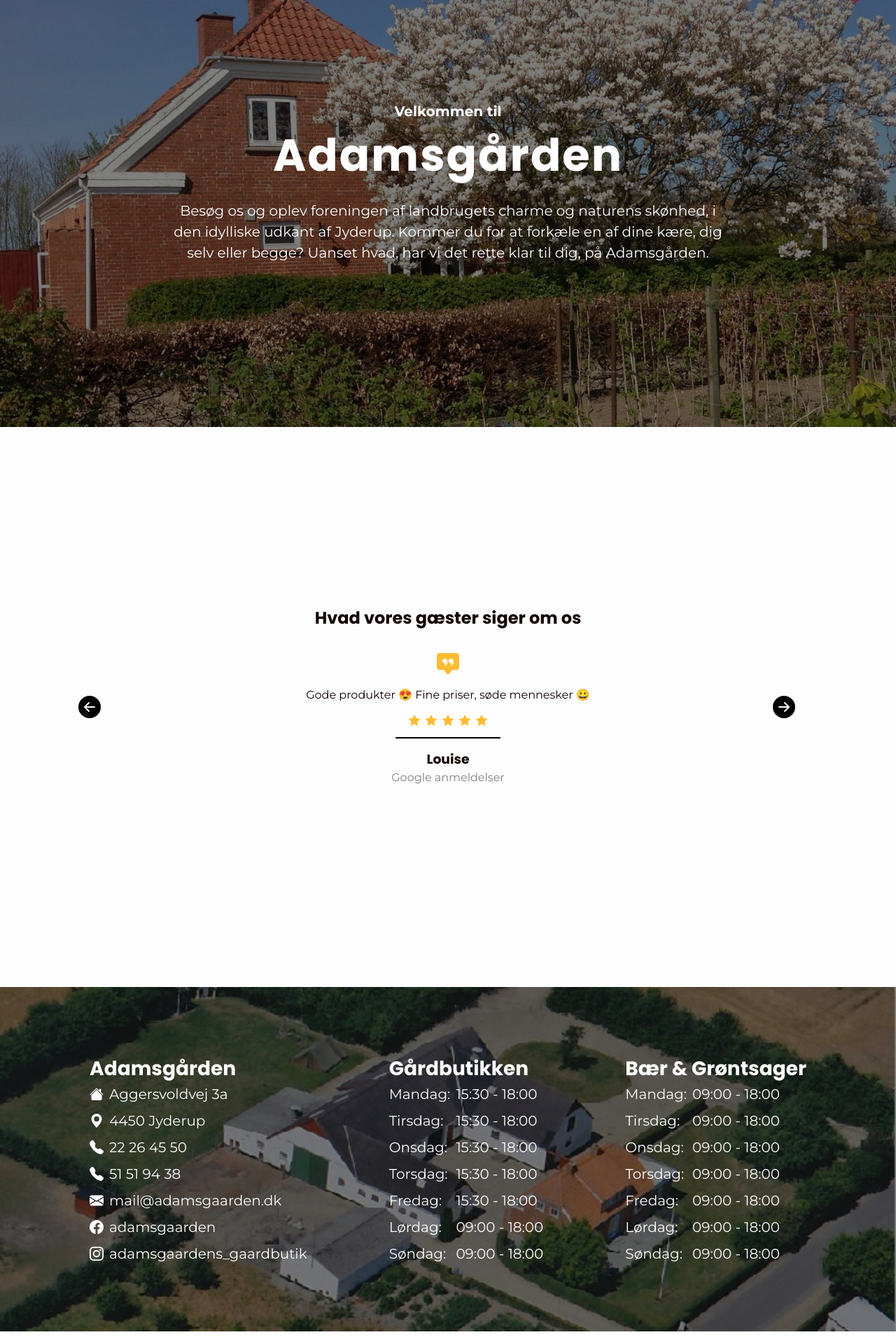
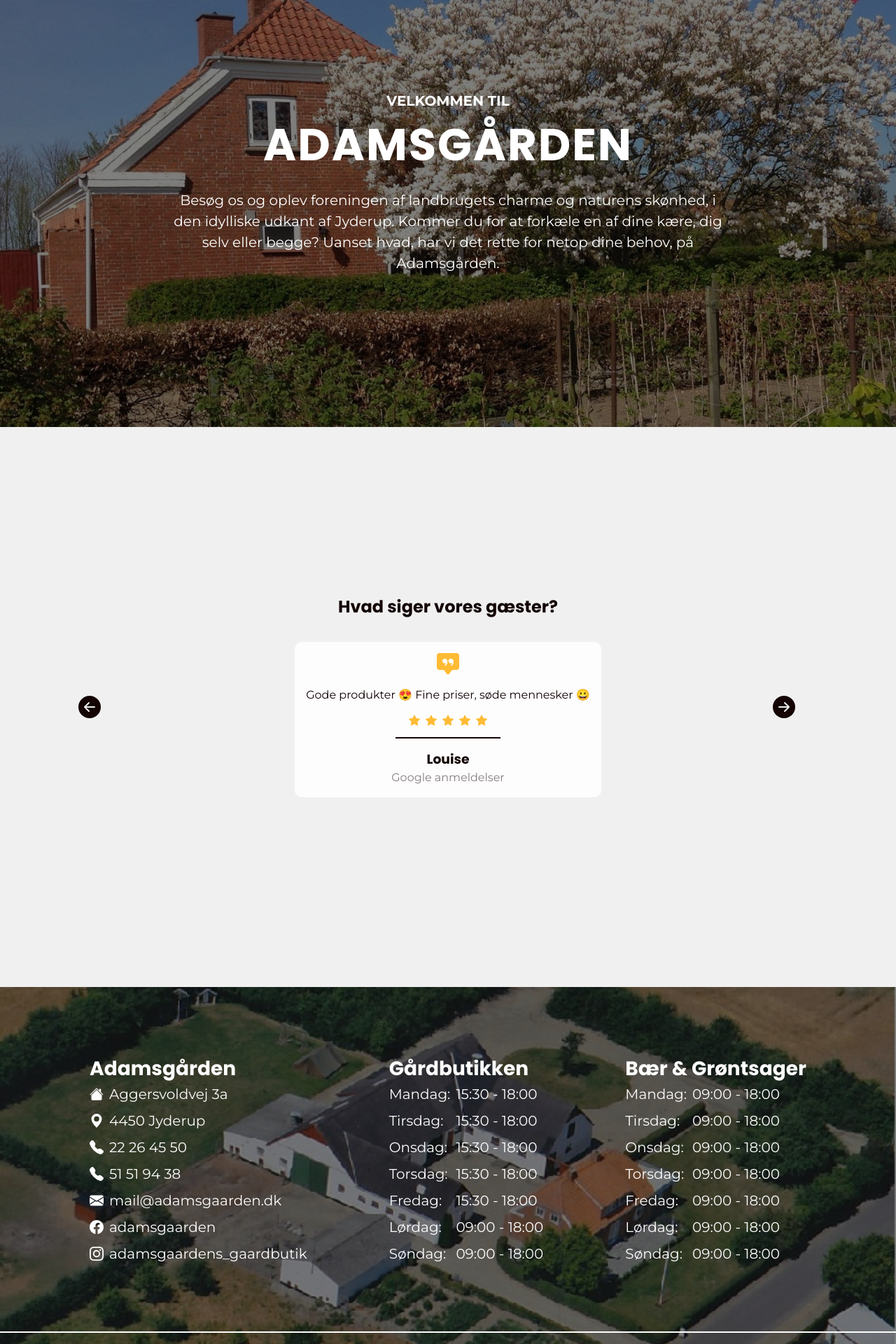
Before and after one commit to chri44nj/adamsgaarden, a Next.js app: page / in a window 1280 px wide. Shown: the part 190-2110 px from the top of the page at 70% size. Built offline with nearby package versions, Linux system fonts and the light colour scheme; a web font is replaced by a local one.

Commit message:
breakline added til footer

```diff
--- a/src/app/components/Footer.jsx
+++ b/src/app/components/Footer.jsx
@@ -7,7 +7,8 @@ import styles from "../styles/Footer.module.css";
 
 function Footer() {
   return (
-    <footer className={styles.footer}>
+    <footer className={styles.footerContainer}>
+      <section className={styles.footer}>
         <article>
           <h2>Adamsgården</h2>
           <div className="flex-column">
@@ -102,6 +103,8 @@ function Footer() {
             </div>
           </div>
         </article>
+      </section>
+      <div className={styles.breakLine}></div>
       <img className={styles.footerBackgroundImage} src="/pics/droneshot.png" alt="droneshot" />
     </footer>
   );
--- a/src/app/components/Header.jsx
+++ b/src/app/components/Header.jsx
@@ -52,10 +52,10 @@ function Header() {
         <img className={styles.logo} src="/pics/logo-transparent.png" alt="logo" />
       </Link>
       <nav className={`${styles.headerNavigation} ${menuOpen ? styles.open : ""}`}>
-        <Link href="/pages/shop" onClick={handleCloseMenu}>
+        <Link href="/pages/gaardbutik" onClick={handleCloseMenu}>
           Gårdbutik
         </Link>
-        <Link href="/pages/aboutus" onClick={handleCloseMenu}>
+        <Link href="/pages/om-os" onClick={handleCloseMenu}>
           Om os
         </Link>
       </nav>
--- a/src/app/page.jsx
+++ b/src/app/page.jsx
@@ -13,20 +13,20 @@ export default function Home() {
       <section className={styles.hero}>
         <p>Velkommen til</p>
         <h1>Adamsgården</h1>
-        <p>Besøg os og oplev foreningen af landbrugets charme og naturens skønhed, i den idylliske udkant af Jyderup. Kommer du for at forkæle en af dine kære, dig selv eller begge? Uanset hvad, har vi det rette klar til dig, på Adamsgården.</p>
+        <p>Besøg os og oplev foreningen af landbrugets charme og naturens skønhed, i den idylliske udkant af Jyderup. Kommer du for at forkæle en af dine kære, dig selv eller begge? Uanset hvad, har vi det rette for netop dine behov, på Adamsgården.</p>
         <img className={styles.heroBackground} src="/pics/gaard.jpg" alt="gaard" />
       </section>
       <section className={styles.testimonals}>
-        <h2>Hvad vores gæster siger om os</h2>
+        <h2>Hvad siger vores gæster?</h2>
         <Testimonial></Testimonial>
         <div className="flex-row">
           <div className={styles.leftButton}>
-            <svg xmlns="http://www.w3.org/2000/svg" width="32" height="32" fill="currentColor" class="bi bi-arrow-left-circle-fill" viewBox="0 0 16 16">
+            <svg xmlns="http://www.w3.org/2000/svg" width="32" height="32" fill="#130303" class="bi bi-arrow-left-circle-fill" viewBox="0 0 16 16">
               <path d="M8 0a8 8 0 1 0 0 16A8 8 0 0 0 8 0zm3.5 7.5a.5.5 0 0 1 0 1H5.707l2.147 2.146a.5.5 0 0 1-.708.708l-3-3a.5.5 0 0 1 0-.708l3-3a.5.5 0 1 1 .708.708L5.707 7.5H11.5z" />
             </svg>
           </div>
           <div className={styles.rightButton}>
-            <svg xmlns="http://www.w3.org/2000/svg" width="32" height="32" fill="currentColor" class="bi bi-arrow-right-circle-fill" viewBox="0 0 16 16">
+            <svg xmlns="http://www.w3.org/2000/svg" width="32" height="32" fill="#130303" class="bi bi-arrow-right-circle-fill" viewBox="0 0 16 16">
               <path d="M8 0a8 8 0 1 1 0 16A8 8 0 0 1 8 0zM4.5 7.5a.5.5 0 0 0 0 1h5.793l-2.147 2.146a.5.5 0 0 0 .708.708l3-3a.5.5 0 0 0 0-.708l-3-3a.5.5 0 1 0-.708.708L10.293 7.5H4.5z" />
             </svg>
           </div>
--- a/src/app/page.module.css
+++ b/src/app/page.module.css
@@ -15,6 +15,7 @@
   font-size: 2.5rem;
   margin-bottom: 1rem;
   letter-spacing: 2px;
+  text-transform: uppercase;
 }
 
 .hero p {
@@ -24,6 +25,7 @@
 .hero p:first-of-type {
   font-weight: bold;
   padding-top: 80px;
+  text-transform: uppercase;
 }
 
 .hero * {
@@ -51,7 +53,7 @@
   align-items: center;
   text-align: center;
   gap: 2rem;
-  background-color: var(--background-color);
+  background-color: var(--background-color-alt);
 }
 
 .leftButton:hover,
--- a/src/app/pages/shop/Shop.module.css
+++ b/src/app/pages/gaardbutik/Shop.module.css
@@ -12,14 +12,11 @@
 .hero h1 {
   font-size: 2.5rem;
   letter-spacing: 2px;
+  text-transform: uppercase;
 }
 
 .hero p {
   font-size: var(--font-small);
-}
-
-.hero p:first-of-type {
-  font-weight: bold;
 }
 
 .hero * {
--- a/src/app/pages/aboutus/Aboutus.module.css
+++ b/src/app/pages/om-os/Aboutus.module.css
@@ -12,14 +12,11 @@
 .hero h1 {
   font-size: 2.5rem;
   letter-spacing: 2px;
+  text-transform: uppercase;
 }
 
 .hero p {
   font-size: var(--font-small);
-}
-
-.hero p:first-of-type {
-  font-weight: bold;
 }
 
 .hero * {
--- a/src/app/styles/Footer.module.css
+++ b/src/app/styles/Footer.module.css
@@ -1,10 +1,15 @@
 /** MOBILE **/
+.footerContainer {
+  position: relative;
+  height: 100%;
+  display: flex;
+  flex-direction: column;
+}
+
 .footer {
   display: flex;
   flex-direction: column;
   gap: 2rem;
-  position: relative;
-  height: 100%;
   padding-block: 2rem;
   padding-inline: 1rem;
 }
@@ -36,16 +41,26 @@
   z-index: -1;
 }
 
+.breakLine {
+  width: 100%;
+  height: 2px;
+  background-color: var(--background-color);
+  margin-bottom: 1rem;
+}
+
 /** TABLET **/
 
 @media only screen and (min-width: 650px) {
+  .footerContainer {
+  }
+
   .footer {
     display: grid;
     grid-template-columns: repeat(2, 1fr);
+    gap: 0;
+    row-gap: 2rem;
     padding-block: 6rem;
     padding-inline: 1rem;
-    gap: 0;
-    row-gap: 2rem;
   }
 
   .footer h2 {
--- a/src/app/styles/Testimonial.module.css
+++ b/src/app/styles/Testimonial.module.css
@@ -6,12 +6,15 @@
   justify-content: center;
   align-items: center;
   gap: 1rem;
+  background-color: var(--background-color);
+  padding: 1rem;
+  border-radius: 10px;
 }
 
 .breakLine {
   height: 2px;
   width: 150px;
-  background-color: black;
+  background-color: var(--text-color);
 }
 
 .testimonialOrigin {
```
Also changed, not shown: src/app/pages/gaardbutik/page.jsx (renamed from src/app/pages/shop/page.jsx), src/app/pages/om-os/page.jsx (renamed from src/app/pages/aboutus/page.jsx). Lines whose indentation alone changed are shown as unchanged.
